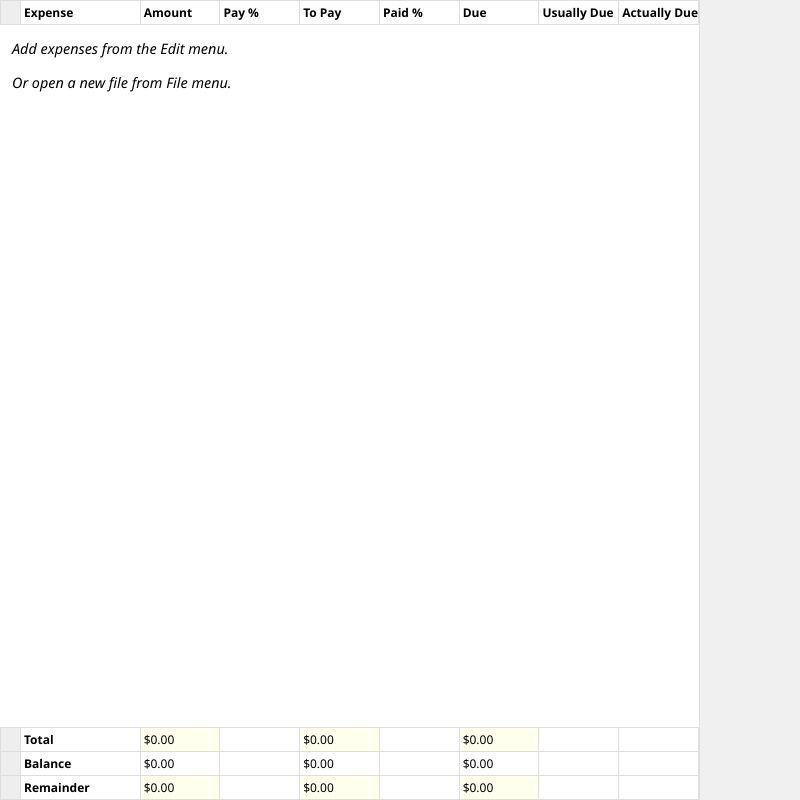
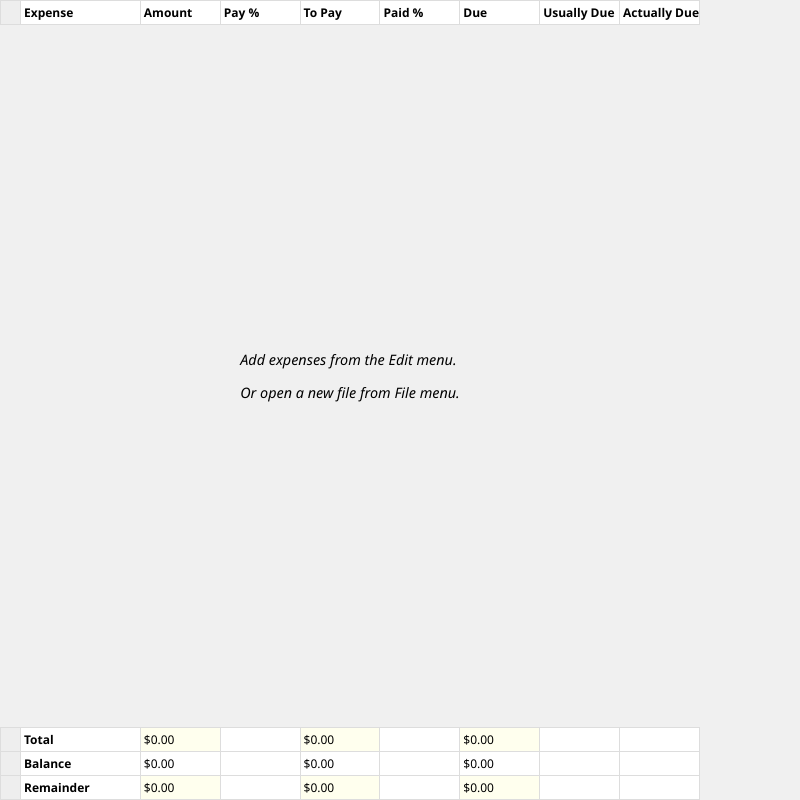
Before and after one commit to sdegutis/family-budget-js, an Electron app: page index.html in a window 800 px wide. Drawn offline with Linux system fonts and the light colour scheme.

Commit message:
Better welcome

```diff
--- a/index.css
+++ b/index.css
@@ -26,7 +26,6 @@ body > div {
   overflow-x: hidden;
   overflow-y: auto;
   background: #fff;
-  border-right: 1px solid #ddd;
 }
 
 table {
@@ -112,13 +111,19 @@ td.focused {
 }
 
 #welcome {
-  margin: 1rem;
+  padding: 1rem;
+  height: 100%;
   font-size: 120%;
   font-style: italic;
+  background: #f0f0f0;
+
+  justify-content: center;
+  align-content: center;
+  gap: 1em;
 }
 
-#welcome p {
-  margin: 1em 0;
+#welcome:not([hidden]) {
+  display: grid;
 }
 
 #toast {
```
